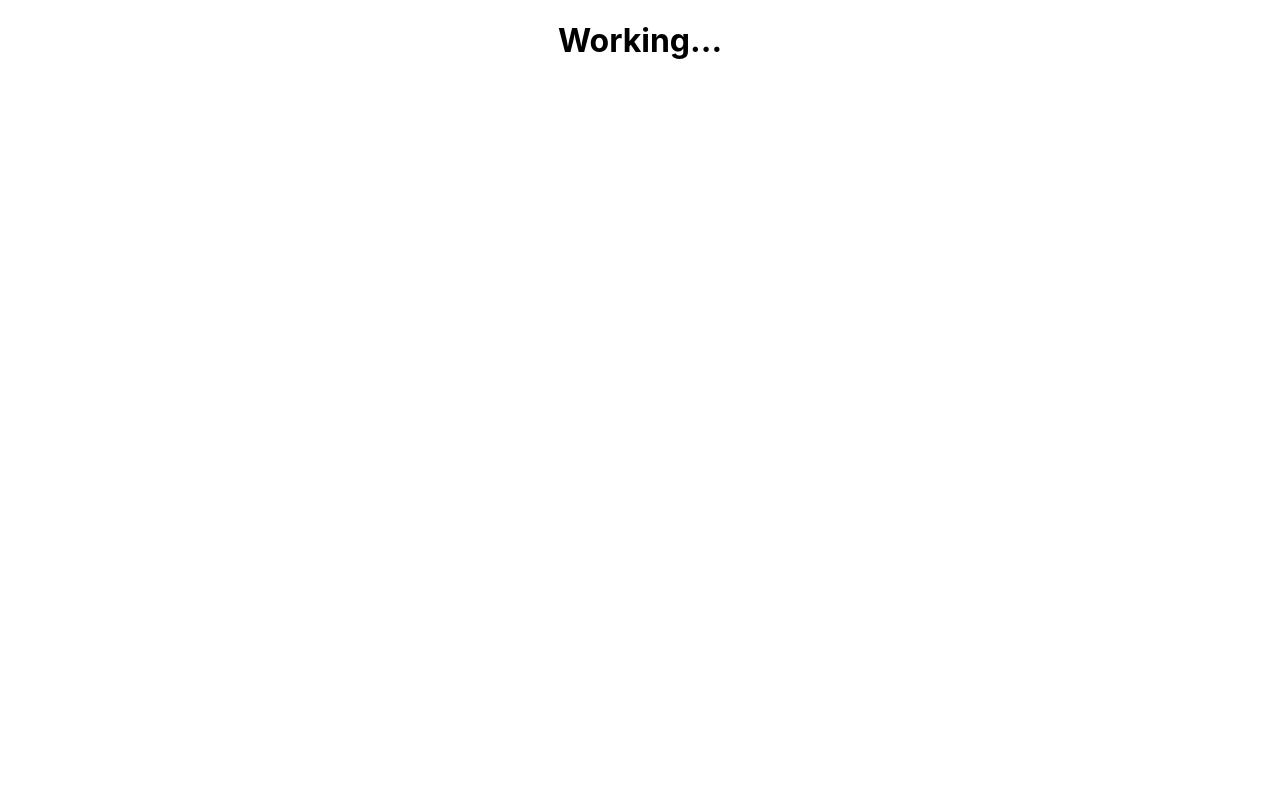
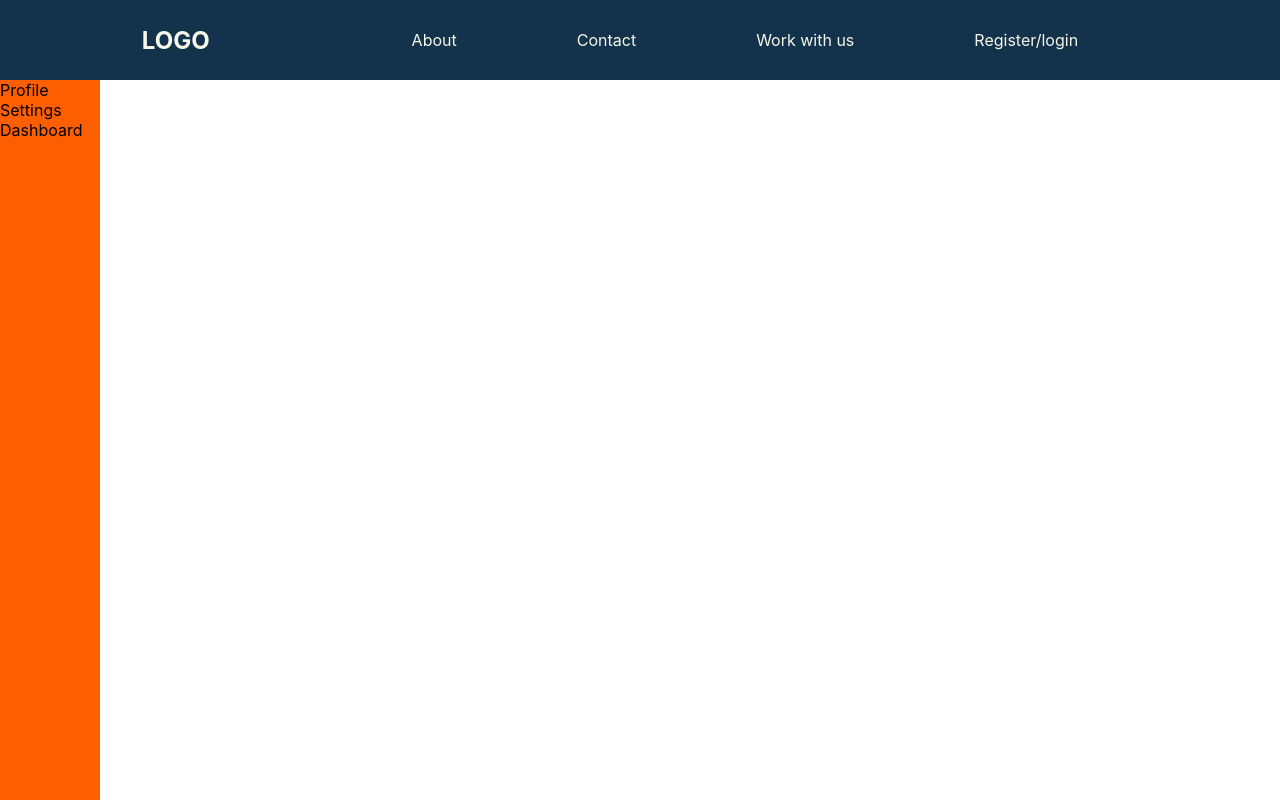
Before and after one commit to KhaledAlabssi/GRADUCATION_PROJECT_Testination_Frontend, a React (Create React App) app: page / in a window 1280 px wide. Built offline with nearby package versions, Linux system fonts and the light colour scheme.

Commit message:
creating navbar & sidebar

```diff
--- a/src/App.css
+++ b/src/App.css
@@ -1,38 +1,75 @@
+/* Theme-color
+https://colorhunt.co/palette/13334c005792f6f6e9fd5f00
+  white: F6F6E9
+  Dark-blue: 13334C
+  Blue: 005792
+  Orange: FD5F00
+
+*/
+
 .App {
-  text-align: center;
+  background-color: F6F6E9;
+  height: 100vh;
+
+}
+/* Navbar */
+nav {
+  height: 20%;
+  background-color: #13334C;
+  color: #f6f6e9;
+  display: flex;
+  flex-direction: row;
+  justify-content: space-evenly;
+  align-items: center;
+
 }
 
-.App-logo {
-  height: 40vmin;
-  pointer-events: none;
+li {
+  list-style: none;
+
 }
 
-@media (prefers-reduced-motion: no-preference) {
-  .App-logo {
-    animation: App-logo-spin infinite 20s linear;
-  }
+/* ul {
+  display: none;
+} */
+
+/* Sidebar */
+
+.sidebar {
+  background-color: #FD5F00;
+  width: 100px;
+  height: 90vh;
 }
 
-.App-header {
-  background-color: #282c34;
-  min-height: 100vh;
-  display: flex;
-  flex-direction: column;
+@media (min-width : 576px) {
+  nav {
+    height: 10%;
+    background-color: #13334C;
+    color: #f6f6e9;
+    display: flex;
+    flex-direction: row;
+    justify-content: space-evenly;
   align-items: center;
-  justify-content: center;
-  font-size: calc(10px + 2vmin);
-  color: white;
+  }
+
+  nav ul {
+    display: flex;
+    justify-content: space-evenly;
+  }
+
+  nav ul li {
+    margin: 0 60px;
+  }
+
+
 }
 
-.App-link {
-  color: #61dafb;
+@media (min-width : 768px) {
+
+
 }
 
-@keyframes App-logo-spin {
-  from {
-    transform: rotate(0deg);
-  }
-  to {
-    transform: rotate(360deg);
-  }
+@media (min-width : 992px) {
+
+
 }
--- a/src/App.js
+++ b/src/App.js
@@ -1,9 +1,14 @@
 import './App.css';
+import Nav from './Nav';
+import Sidebar from './Sidebar';
 
 function App() {
   return (
     <div className="App">
-      <h1>Working...</h1>
+      <Nav />
+      <Sidebar />
+
+
 
     </div>
   );
--- /dev/null
+++ b/src/Nav.js
@@ -0,0 +1,15 @@
+import React from 'react'
+
+export default function Nav() {
+    return (
+        <nav>
+            <h1>LOGO</h1>
+            <ul>
+                <li>About</li>
+                <li>Contact</li>
+                <li>Work with us</li>
+                <li>Register/login</li>
+            </ul>
+        </nav>
+    )
+}
--- /dev/null
+++ b/src/Sidebar.js
@@ -0,0 +1,16 @@
+import React from 'react'
+
+export default function Sidebar() {
+    return (
+        <div className="sidebar">
+            <ul>
+                <li>Profile</li>
+                <li>Settings</li>
+
+
+            <li>Dashboard</li>
+            </ul>
+
+        </div>
+    )
+}
--- a/src/index.css
+++ b/src/index.css
@@ -1,5 +1,5 @@
 body {
-  margin: 0;
+
   font-family: -apple-system, BlinkMacSystemFont, 'Segoe UI', 'Roboto', 'Oxygen',
     'Ubuntu', 'Cantarell', 'Fira Sans', 'Droid Sans', 'Helvetica Neue',
     sans-serif;
@@ -11,3 +11,7 @@ code {
   font-family: source-code-pro, Menlo, Monaco, Consolas, 'Courier New',
     monospace;
 }
+*{
+  margin: 0;
+  padding: 0;
+}
```
Also changed, not shown: 1 other file (tests, documents, lock files or other folders).
